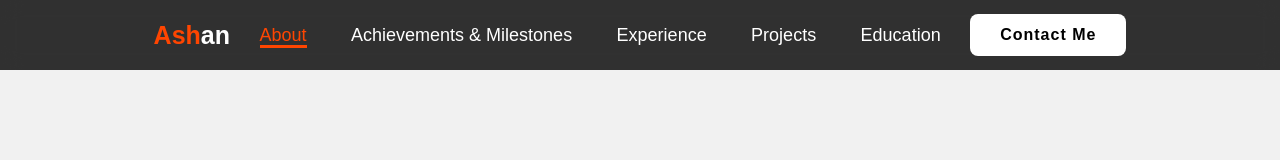
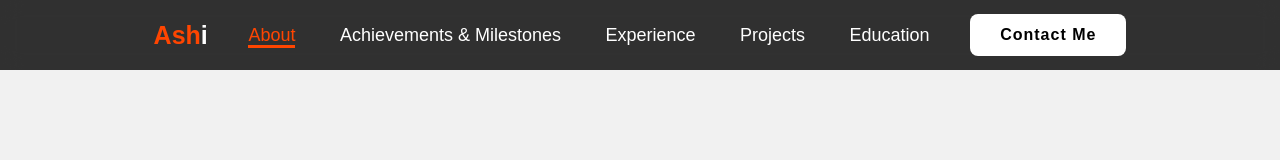
Before and after one commit to AshanaKathait/My-Portfolio, a plain HTML site: page index.html in a window 1280 px wide. Shown: the top 160 px of the page. Drawn offline with nearby package versions, Linux system fonts and the light colour scheme.

Commit message:
Update the word

```diff
--- a/index.html
+++ b/index.html
@@ -9,7 +9,7 @@
 </head>
 <body>
     <header class="header">
-        <a href="#" class = "logo"><span>Ash</span>an</a>
+        <a href="#" class = "logo"><span>Ash</span>i</a>
         <nav class="navbar">
             <a href="#" class="active">About</a>
             <a href="#">Achievements & Milestones</a>
```
